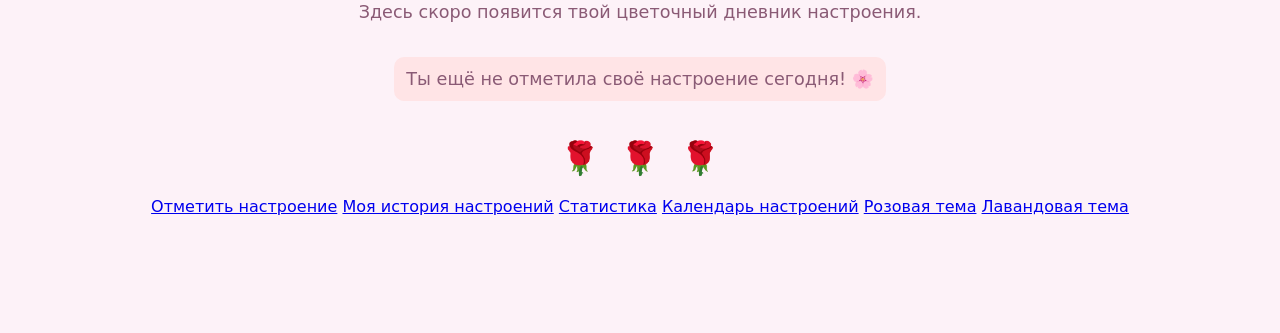
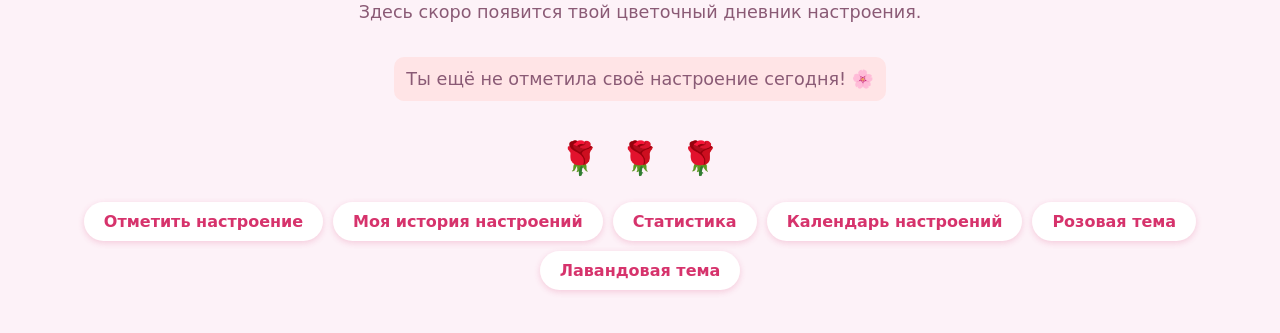
Before and after one commit to lina-doubleR/moodgarden, a Flask app: page / in a window 1280 px wide. Shown: the part 155-488 px from the top of the page. Run offline with Flask 3, Linux system fonts and the light colour scheme; data comes from the database, SQL or seed files in the repository.

Commit message:
Сделала кнопки навигации красивыми

```diff
--- a/static/style.css
+++ b/static/style.css
@@ -97,3 +97,29 @@ body.lavender p {
     border: 1px solid #ddd;
     font-size: 1.3em;
 }
+
+nav {
+    margin-top: 25px;
+    display: flex;
+    flex-wrap: wrap;
+    justify-content: center;
+    gap: 10px;
+}
+
+nav a {
+    text-decoration: none;
+    background-color: #ffffff;
+    color: #d6336c;
+    padding: 10px 20px;
+    border-radius: 999px;
+    font-weight: bold;
+    box-shadow: 0 2px 6px rgba(214, 51, 108, 0.2);
+    transition: all 0.2s ease;
+}
+
+nav a:hover {
+    background-color: #d6336c;
+    color: #ffffff;
+    transform: translateY(-2px);
+    box-shadow: 0 4px 10px rgba(214, 51, 108, 0.35);
+}
```
